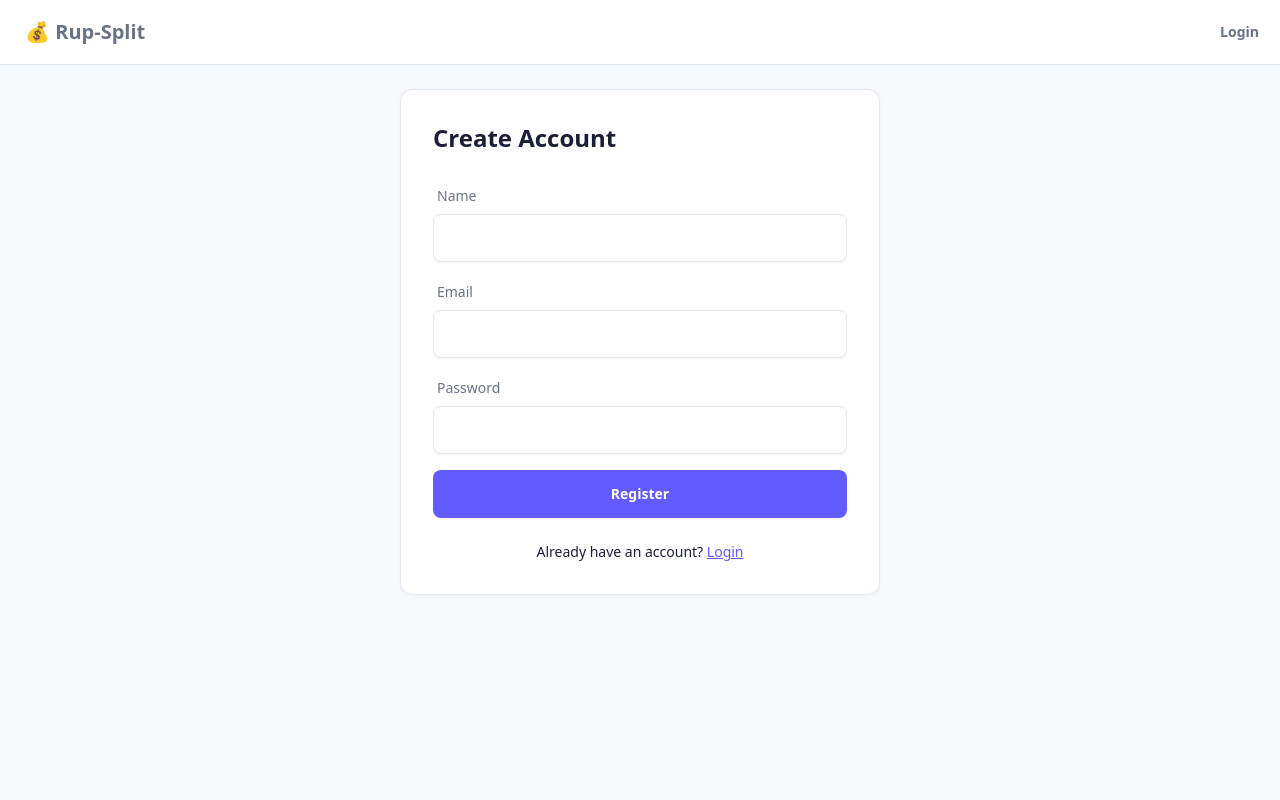
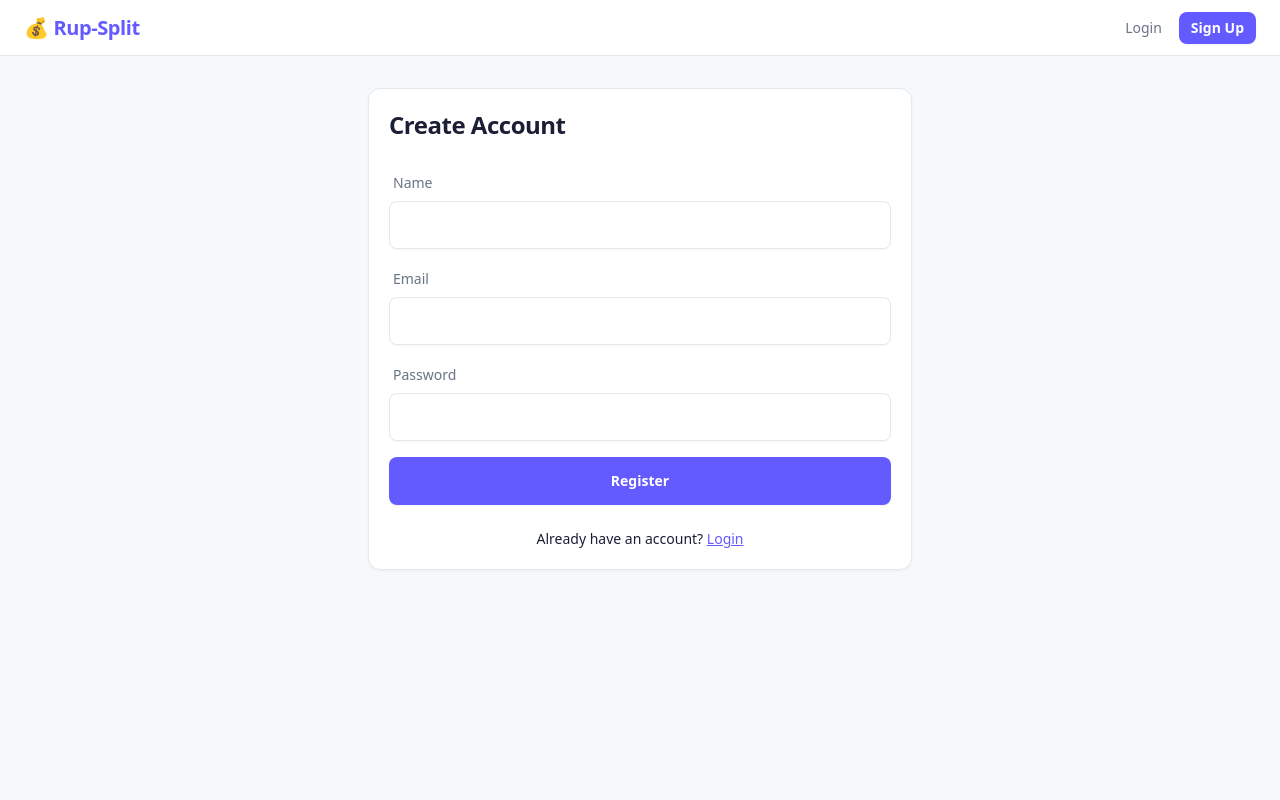
Before and after one commit to jvalin17/frenmo, a FastAPI app: page /auth/register in a window 1280 px wide. Run offline with FastAPI, Linux system fonts and the light colour scheme; some libraries are stand-ins or nearby versions.

Commit message:
Professional polish: Inter font, Magic Leap typography, default USD, wider layout, Sign Up button

```diff
--- a/app/static/style.css
+++ b/app/static/style.css
@@ -149,12 +149,34 @@
     border: 1px solid #FECDD3 !important;
 }
 
+/* Typography — Magic Leap precision */
+h2, h3, .card-title, .hero-balance {
+    letter-spacing: -0.02em;
+}
+
 /* Smooth transitions */
 .card, .btn, .input, .select {
-    transition: all 0.15s ease;
+    transition: all 0.2s ease;
 }
 
 /* Hover cards */
 .card:hover {
-    box-shadow: 0 4px 12px rgba(0,0,0,0.06) !important;
+    box-shadow: 0 6px 20px rgba(0,0,0,0.06), 0 1px 3px rgba(0,0,0,0.04) !important;
+    transform: translateY(-1px);
 }
+
+/* Navbar link hover */
+.navbar .btn-ghost:hover {
+    color: #635BFF !important;
+    background: #F6F5FF !important;
+}
+
+/* Better card padding */
+.card-body {
+    padding: 1.25rem !important;
+}
+
+/* Professional section dividers */
+.border-b {
+    border-color: #E3E8EE !important;
+}
--- a/app/templates/base.html
+++ b/app/templates/base.html
@@ -4,50 +4,40 @@
     <meta charset="UTF-8">
     <meta name="viewport" content="width=device-width, initial-scale=1.0">
     <title>{% block title %}Rup-Split{% endblock %}</title>
+    <link rel="preconnect" href="https://fonts.googleapis.com">
+    <link href="https://fonts.googleapis.com/css2?family=Inter:wght@400;500;600;700;800&display=swap" rel="stylesheet">
     <link href="https://cdn.jsdelivr.net/npm/daisyui@4.12.14/dist/full.min.css" rel="stylesheet">
     <script src="https://cdn.tailwindcss.com"></script>
     <script>
     tailwindcss.config = {
-        daisyui: {
-            themes: ["light"],
-        },
         theme: {
-            extend: {
-                colors: {
-                    'money': {
-                        50: '#f0faf0',
-                        100: '#d4f0d4',
-                        200: '#a8dba8',
-                        600: '#2d6a2d',
-                        700: '#1b5e20',
-                        800: '#14451a',
-                        900: '#0d2e11',
-                    }
-                }
-            }
+            fontFamily: {
+                sans: ['Inter', 'system-ui', 'sans-serif'],
+            },
         }
     }
     </script>
     <script src="https://unpkg.com/htmx.org@2.0.4"></script>
     <link rel="stylesheet" href="/static/style.css">
 </head>
-<body class="min-h-screen" style="background: #F6F9FC; color: #1A1F36;">
-    <div class="navbar" style="background: #FFFFFF; border-bottom: 1px solid #E3E8EE;">
+<body class="min-h-screen font-sans" style="background: #F6F9FC; color: #1A1F36; -webkit-font-smoothing: antialiased;">
+    <div class="navbar px-6" style="background: #FFFFFF; border-bottom: 1px solid #E3E8EE; min-height: 56px;">
         <div class="flex-1">
-            <a href="/" class="btn btn-ghost text-xl font-bold" style="color: #635BFF;">💰 Rup-Split</a>
+            <a href="/" class="text-xl font-bold tracking-tight" style="color: #635BFF; text-decoration: none; letter-spacing: -0.02em;">💰 Rup-Split</a>
         </div>
-        <div class="flex-none">
+        <div class="flex items-center gap-1">
             {% if user %}
-                <a href="/" class="btn btn-ghost btn-sm" style="color: #697386;">Home</a>
-                <a href="/friends" class="btn btn-ghost btn-sm" style="color: #697386;">Friends</a>
-                <span class="mr-4 text-sm font-medium" style="color: #1A1F36;">{{ user.name }}</span>
+                <a href="/" class="btn btn-ghost btn-sm font-medium" style="color: #697386;">Home</a>
+                <a href="/friends" class="btn btn-ghost btn-sm font-medium" style="color: #697386;">Friends</a>
+                <span class="mx-3 text-sm font-semibold" style="color: #1A1F36;">{{ user.name }}</span>
                 <a href="/auth/logout" class="btn btn-ghost btn-sm" style="color: #8792A2;">Logout</a>
             {% else %}
-                <a href="/auth/login" class="btn btn-ghost btn-sm" style="color: #697386;">Login</a>
+                <a href="/auth/login" class="btn btn-ghost btn-sm font-medium" style="color: #697386;">Login</a>
+                <a href="/auth/register" class="btn btn-primary btn-sm">Sign Up</a>
             {% endif %}
         </div>
     </div>
-    <main class="container mx-auto px-4 py-6 max-w-lg" style="color: #1A1F36;">
+    <main class="container mx-auto px-4 py-8 max-w-xl" style="color: #1A1F36;">
         {% block content %}{% endblock %}
     </main>
 </body>
```
Also changed, not shown: app/templates/dashboard.html (+9 -9 lines), app/templates/group/charts.html (+6 -6 lines), app/templates/group/detail.html (+5 -5 lines).
